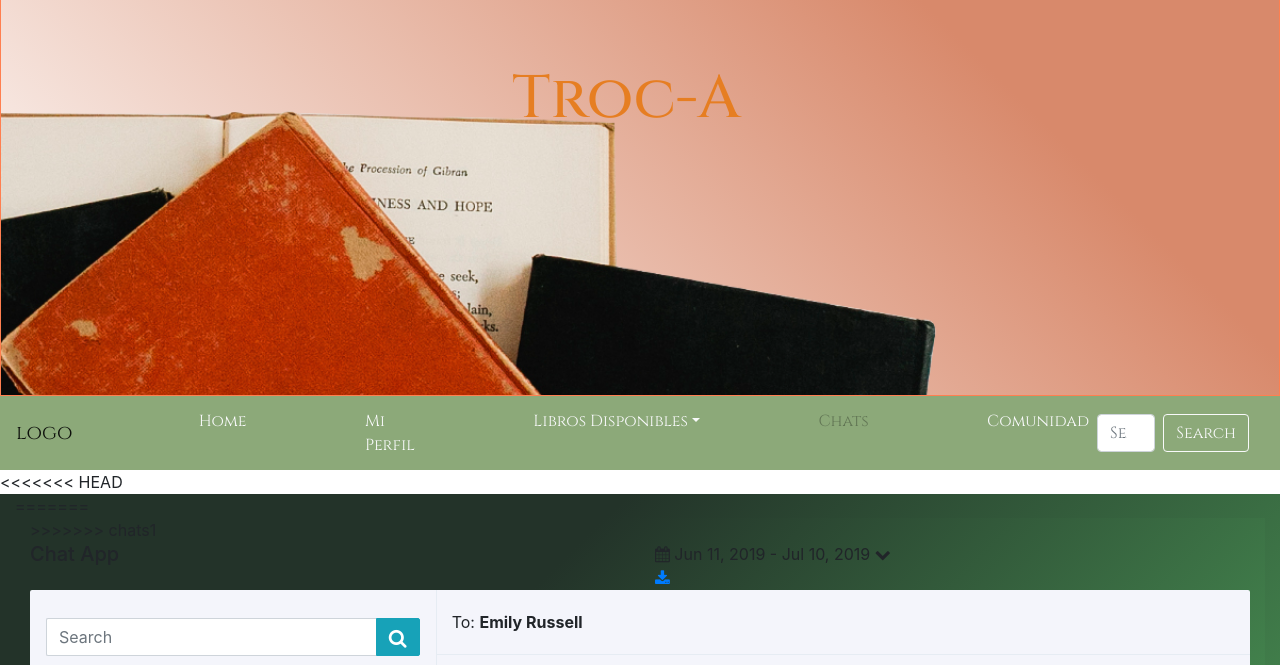
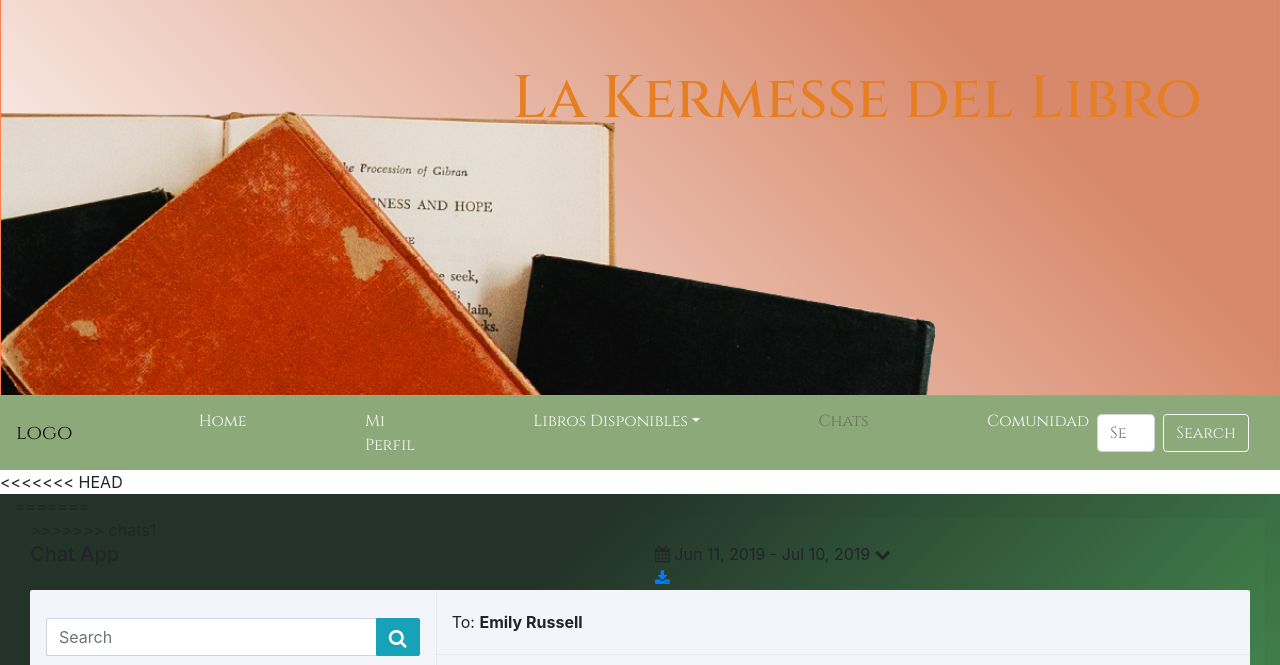
Before and after one commit to melocotonoro/LaKermessedellibro-git, a website: page views/Chats.html in a window 1280 px wide. Shown: the part 104-769 px from the top of the page. Drawn offline with nearby package versions, Linux system fonts and the light colour scheme; grey boxes are pictures that could not be loaded.

Commit message:
cambio nombre sección chats remoto

```diff
--- a/views/Chats.html
+++ b/views/Chats.html
@@ -9,7 +9,7 @@
 
     <meta name="description" content="Podrás comunicarte con los personas y ponerte de acuerdo para canjear libros">
 
-<title>Chats- Troc-A</title>
+<title>Chats- La Kermesse del Libro</title>
 
 <!--Google Fonts-->
 
@@ -41,7 +41,7 @@
                   <a href="./registrarte.html"><button type="button" class="btn btn-light btn-lg banner">Registrarse</button></a>
                 </div>
 
-                <h1 id="nombreDeLaMarca">Troc-A</h1>
+                <h1 id="nombreDeLaMarca">La Kermesse del Libro</h1>
 
             </header>
 
```
